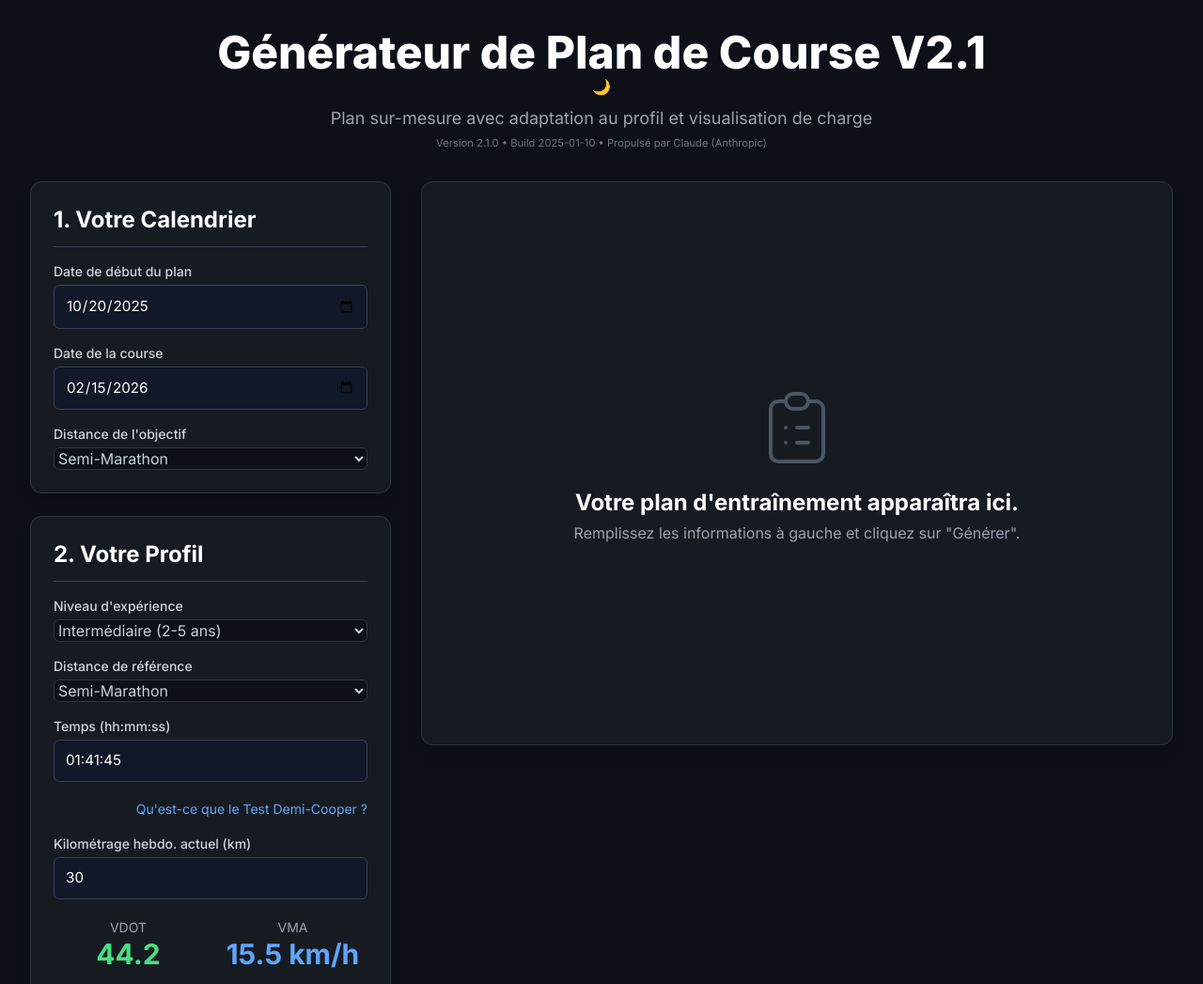
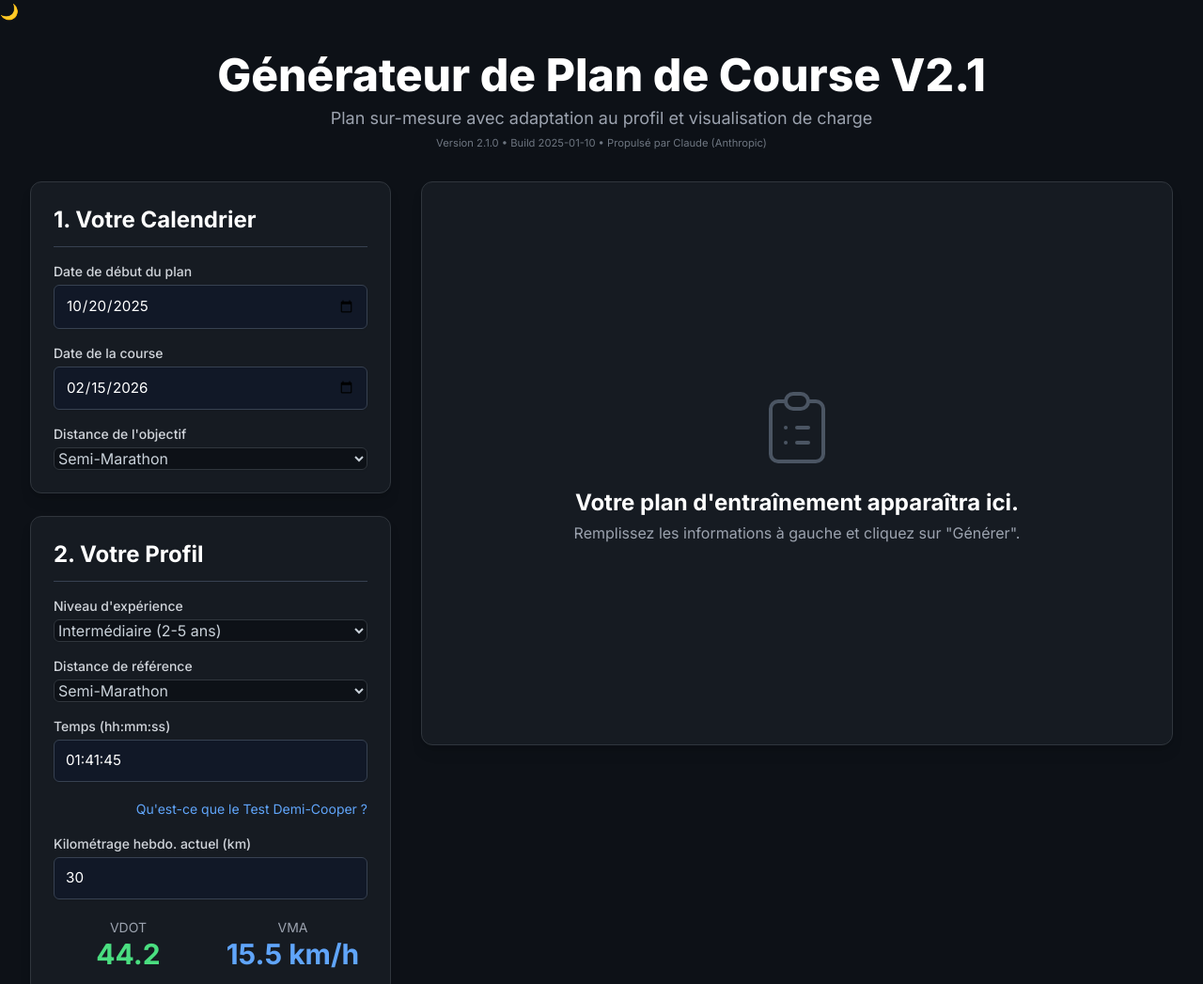
Before and after one commit to imtheyoyo/plan-course, a plain HTML site: page index.html in a window 1280 px wide. Shown: the top 1047 px of the page at 94% size. Drawn offline with nearby package versions, Linux system fonts and the light colour scheme.

Commit message:
Update index.html

```diff
--- a/index.html
+++ b/index.html
@@ -29,13 +29,11 @@
     </script>
 </head>
 <body class="antialiased">
+    <button id="theme-toggle" class="theme-toggle theme-toggle-fixed">☀️</button>
     <div class="min-h-screen container mx-auto p-4 sm:p-6 lg:p-8">
 
         <header class="text-center mb-8">
             <h1 class="text-4xl sm:text-5xl font-extrabold text-white">Générateur de Plan de Course V2.1</h1>
-            <button id="theme-toggle" class="theme-toggle" aria-label="Changer le thème">
-                ☀️
-            </button>
             <p class="mt-2 text-lg text-gray-400">Plan sur-mesure avec adaptation au profil et visualisation de charge</p>
             <p class="version-info">Version 2.1.0 • Build 2025-01-10 • Propulsé par Claude (Anthropic)</p>
         </header>
```
